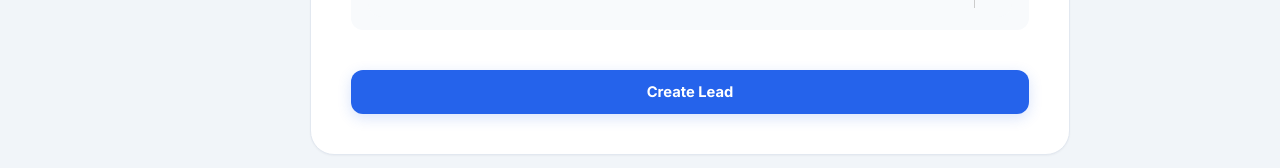
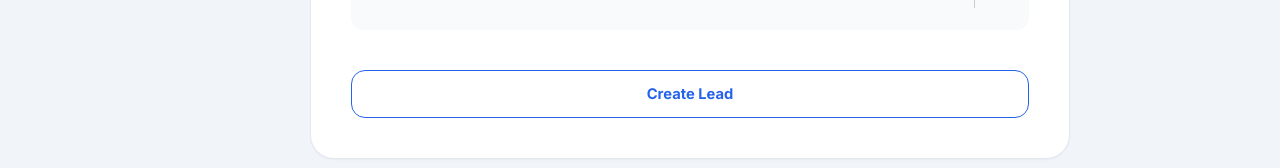
Before and after one commit to Adityam53/Anvaya, a React (Vite) app: page /addLead in a window 1280 px wide. Shown: the part 853-1021 px from the top of the page. Built offline with nearby package versions, Linux system fonts and the light colour scheme; no server answers.

Commit message:
Improved UI/UX

```diff
--- a/src/App.css
+++ b/src/App.css
@@ -900,17 +900,17 @@ body {
 .btn-secondary {
   background: white;
 
-  border-color: var(--border-color);
-
-  color: var(--text-main);
+  border-color: var(--primary);
+
+  color: var(--primary);
 }
 
 .btn-secondary:hover {
   border-color: var(--primary);
 
-  color: var(--primary);
-
-  background: #f8fbff;
+  color: white;
+
+  background: var(--primary);
 }
 
 /* DANGER */
--- a/src/components/AgentForm.jsx
+++ b/src/components/AgentForm.jsx
@@ -39,7 +39,7 @@ const AgentForm = () => {
             />
           </div>
 
-          <button className="form-btn" type="submit">
+          <button className="btn btn-secondary" type="submit">
             Add Agent
           </button>
         </form>
--- a/src/components/Comments.jsx
+++ b/src/components/Comments.jsx
@@ -173,7 +173,7 @@ const Comments = () => {
             {/* ACTION */}
 
             <div className="comment-submit-row">
-              <button className="btn btn-primary">
+              <button className="btn btn-secondary">
                 <FiSend />
 
                 <span>Submit Comment</span>
--- a/src/components/LeadDetails.jsx
+++ b/src/components/LeadDetails.jsx
@@ -101,7 +101,7 @@ const LeadDetails = () => {
             </div>
 
             <button
-              className="btn btn-primary"
+              className="btn btn-secondary"
               onClick={() => loadLeadForEdit(leadData)}
             >
               Edit Details
--- a/src/components/LeadForm.jsx
+++ b/src/components/LeadForm.jsx
@@ -150,7 +150,7 @@ const LeadForm = () => {
           </div>
 
           <button
-            className="save-btn"
+            className="btn btn-secondary"
             type="submit"
             style={{ marginTop: "1rem" }}
           >
```
